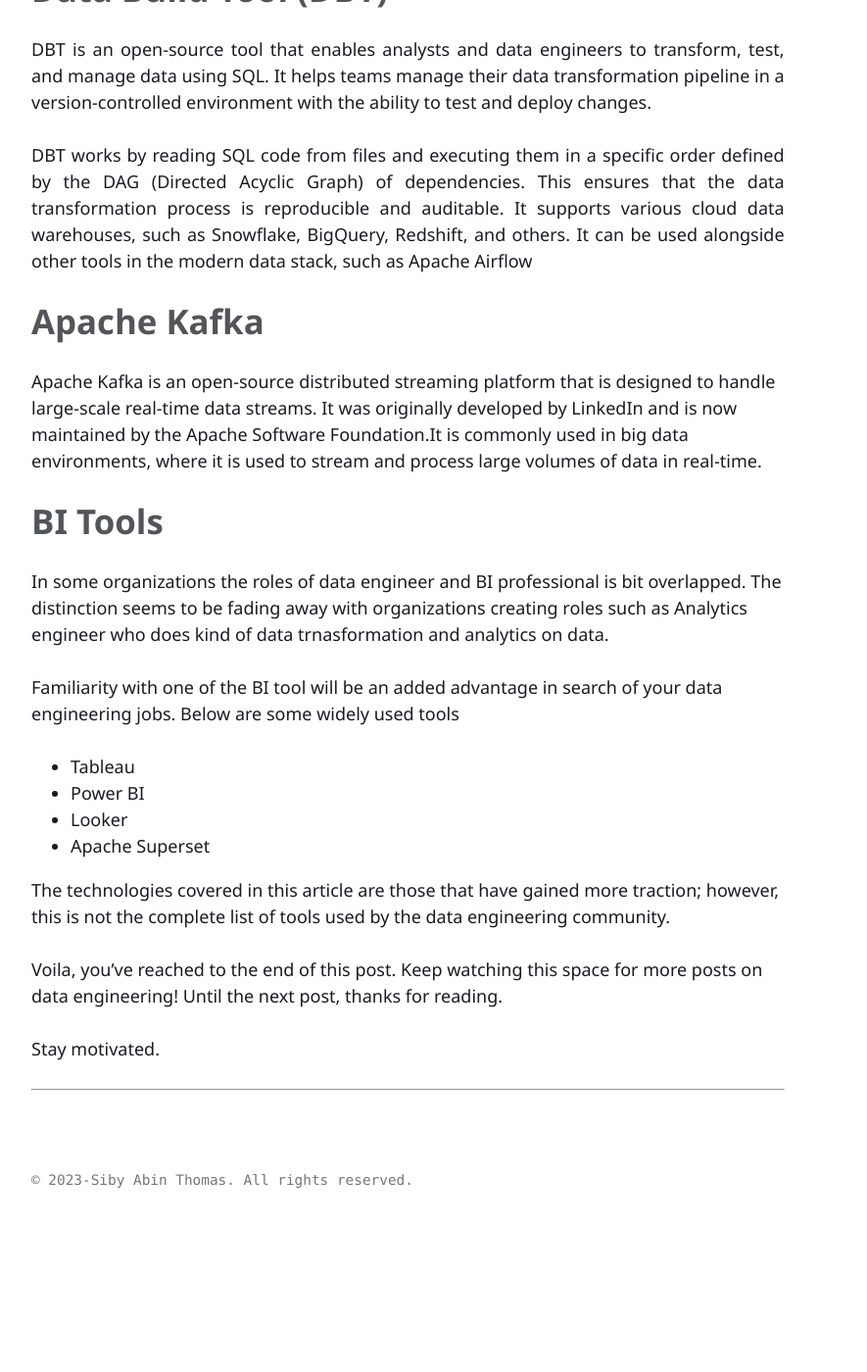
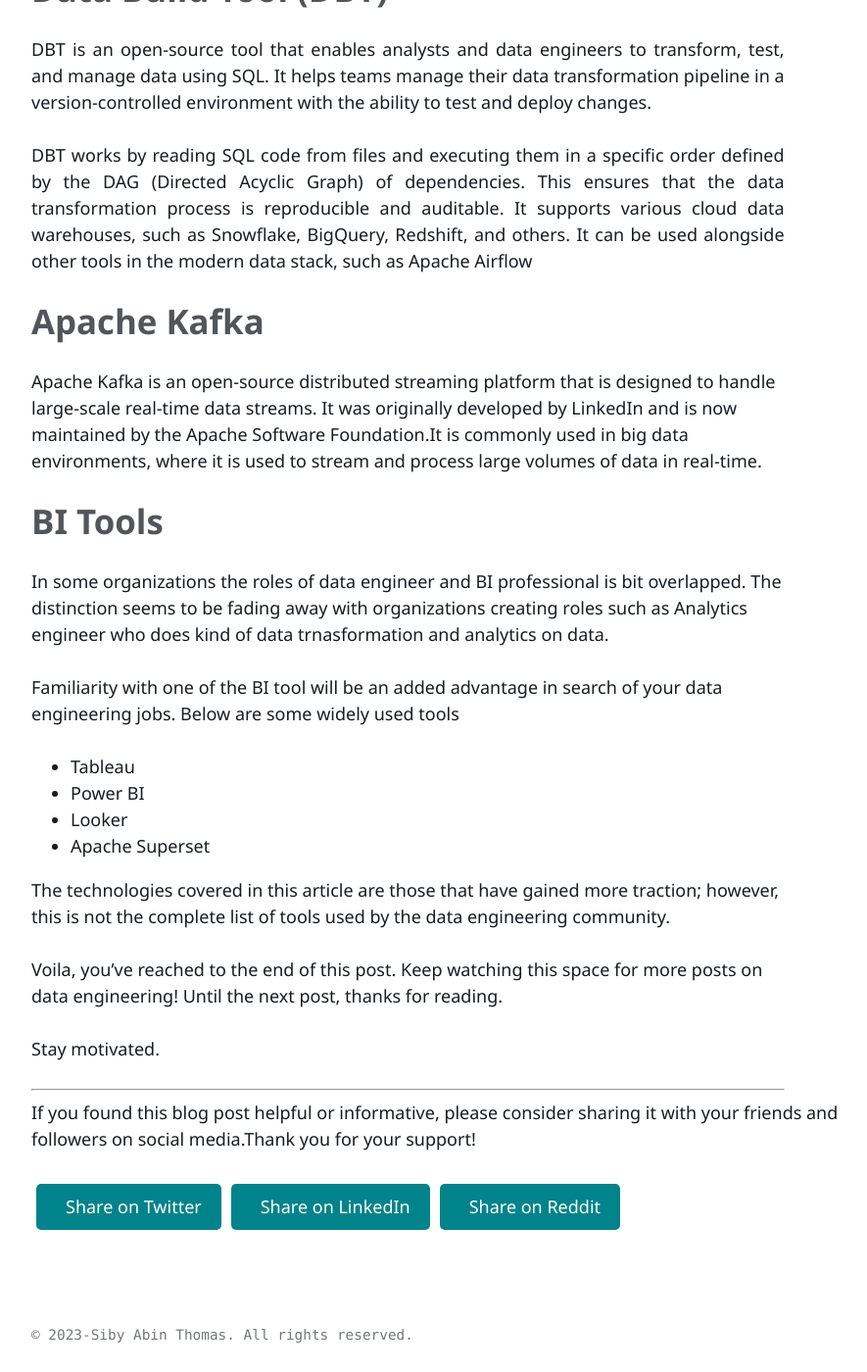
Before and after one commit to sibyabin/blogs, a Jekyll site: the page built from _posts/2023-04-01-hot-skills-for-dataengineers-in-2023.md, in a window 1280 px wide and 1400 px high, scrolled down 5820 px. Shown: the whole window at 98% size, without its empty margins (40-925 px from the left). Built offline with Jekyll 4.4.1, drawn with Linux system fonts in a browser that asks for light colours; comment, search, counter and statistics services are not loaded; before the commit the page ends 7062 px from its top, so only the background shows below that.

Commit message:
adding the new social media share buttons

```diff
--- a/_config.yml
+++ b/_config.yml
@@ -36,6 +36,8 @@
   index_name: blogindex
   search_only_api_key: f973de4bdb68c99b2c3901695d548921
   powered_by: # true (default), false
+social_media:
+  sharing: true
 
 # Conversion
 markdown: kramdown
--- /dev/null
+++ b/_includes/social-media-share.html
@@ -0,0 +1,16 @@
+<p>
+    If you found this blog post helpful or informative, please consider sharing it with your friends and followers on social media.Thank you for your support!
+</p>
+<div class="share-buttons">
+
+    <a href="https://twitter.com/intent/tweet?text={{ page.title }}&url={{ site.url }}{{ page.url }}" target="_blank">
+      <i class="fa fa-twitter"></i> Share on Twitter
+    </a>
+    <a href="https://www.linkedin.com/sharing/share-offsite/?url={{ site.url }}{{ page.url }}&title={{ page.title }}" target="_blank">
+      <i class="fa fa-linkedin"></i> Share on LinkedIn
+    </a>
+    <a href="https://reddit.com/submit?url={{ site.url }}{{ page.url }}&title={{ page.title }}" target="_blank">
+      <i class="fa fa-reddit"></i> Share on Reddit
+    </a>
+
+</div>
--- a/_layouts/post.html
+++ b/_layouts/post.html
@@ -11,6 +11,9 @@
       <div class="entry-content">
         {{ content }}
       </div>
+      {% if site.social_media.sharing %}
+        {% include social-media-share.html %}
+      {% endif %}
       {% if site.disqus.shortname %}
         {% include disqus_comments.html %}
       {% endif %}
--- a/_sass/basically-basic.scss
+++ b/_sass/basically-basic.scss
@@ -32,6 +32,7 @@
 @import "basically-basic/contact-lists";
 @import "basically-basic/syntax-highlighting";
 @import "basically-basic/responsive-embed";
+@import "basically-basic/social";
 
 /* Utility classes */
 @import "basically-basic/utilities";
--- /dev/null
+++ b/_sass/basically-basic/_social.scss
@@ -0,0 +1,26 @@
+.share-buttons {
+    display: flex;
+    flex-wrap: wrap;
+    justify-content: left;
+    margin-bottom: 20px;
+  }
+
+  .share-buttons a {
+    display: flex;
+    align-items: left;
+    justify-content: center;
+    text-decoration: none;
+    color: #fff;
+    background-color: #00838a;
+    padding: 10px 20px;
+    border-radius: 5px;
+    margin: 5px;
+  }
+
+  .share-buttons a:hover {
+    background-color: #333;
+  }
+
+  .share-buttons i {
+    margin-right: 10px;
+  }
```
